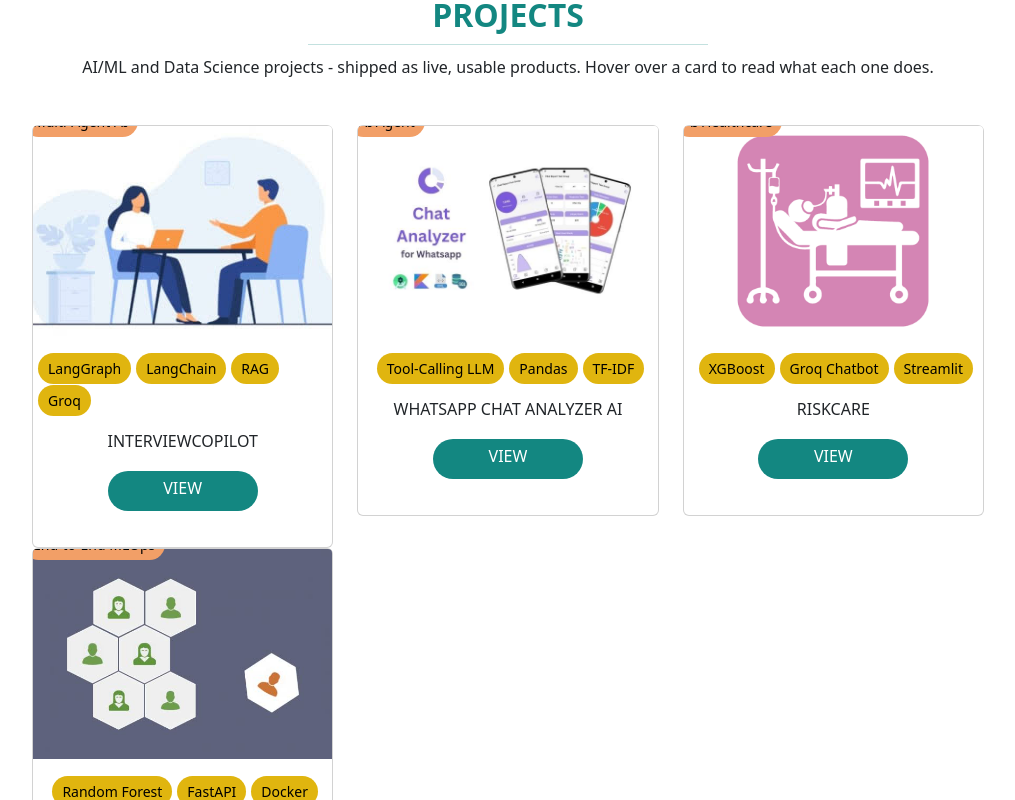
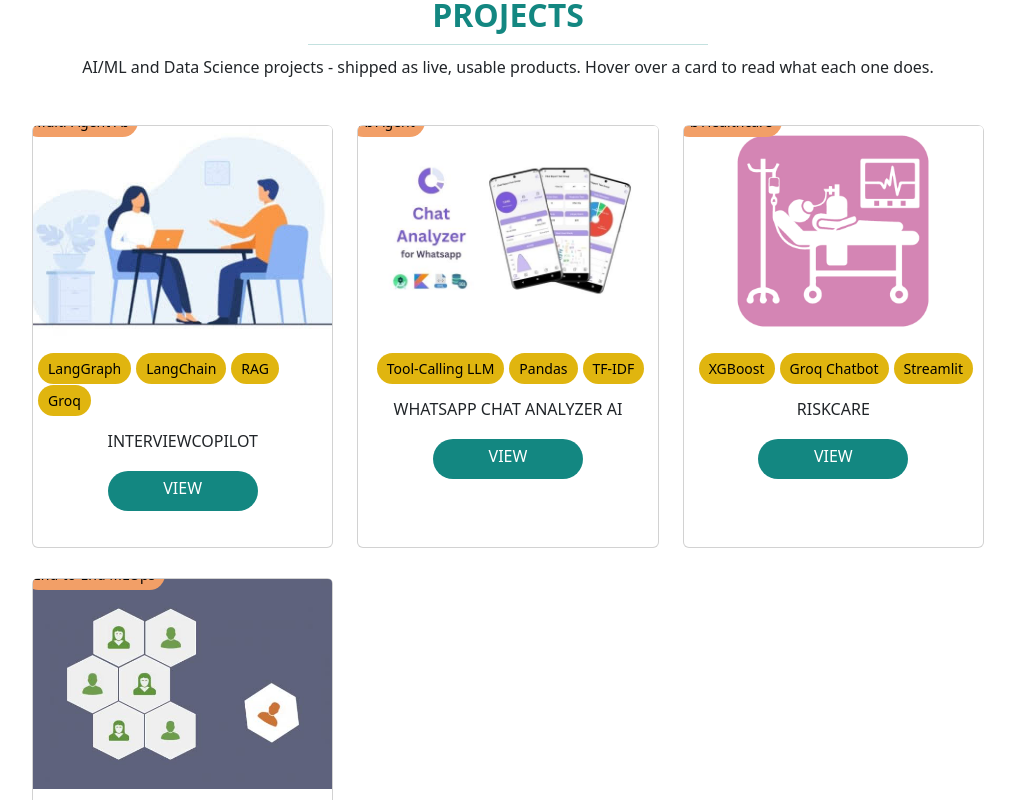
Before and after one commit to aanandmahawal/Personal-portfolio, a React (Create React App) app in the folder frontend/: page / in a window 1280 px wide. Shown: the part 2480-3280 px from the top of the page, without its empty margins (202-1217 px from the left). Built offline with nearby package versions, Linux system fonts and the light colour scheme.

Commit message:
Update Projects.css

```diff
--- a/frontend/src/pages/Projects/Projects.css
+++ b/frontend/src/pages/Projects/Projects.css
@@ -175,3 +175,20 @@
     font-size: 12px;
   }
 }
+
+/* ===== row spacing & equal-height cards (fixes 2nd-row merge) ===== */
+.project #ads [class*="col-"] {
+  margin-bottom: 30px; /* clear gap between card rows */
+  display: flex; /* lets the card stretch to the row's tallest card */
+}
+
+.project #ads .card {
+  width: 100%;
+  height: 100%; /* every card in a row gets the same height */
+  display: flex;
+  flex-direction: column;
+}
+
+.project #ads .card .card-body {
+  margin-top: auto; /* pins title + View button to the bottom edge */
+}
```
